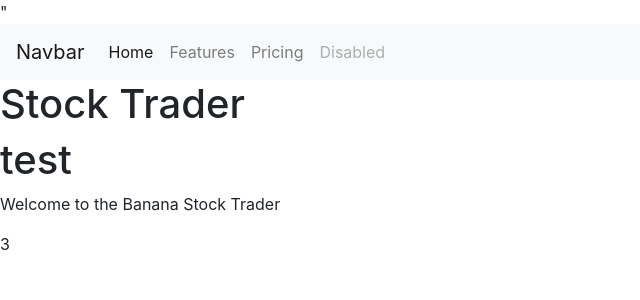
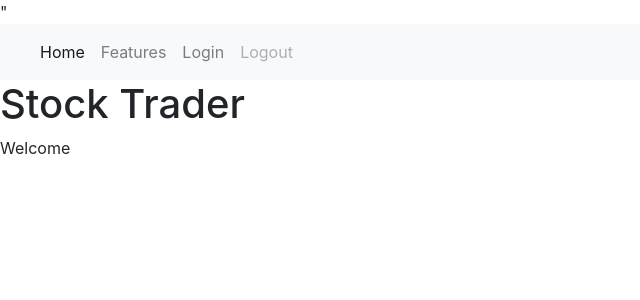
Before and after one commit to Nigleto/Stock-Trader, a Flask app: page / in a window 1280 px wide. Shown: the top 300 px of the page, without its empty margins (0-640 px from the left). Run offline with Flask 2, Linux system fonts and the light colour scheme; some libraries are stand-ins or nearby versions.

Commit message:
effffffff

```diff
--- a/GUI.py
+++ b/GUI.py
@@ -1,7 +1,10 @@
-from flask import Flask, redirect, url_for, render_template, request, session
+from flask import Flask, redirect, url_for, render_template, request, session, flash
+from datetime import timedelta
 
 app = Flask(__name__)
 app.secret_key = "hello"
+app.permanent_session_lifetime = timedelta(minutes=5)
+
 
 @app.route("/admin")
 def admin():
@@ -16,12 +19,16 @@ def home():
 @app.route("/login", methods=["POST", "GET"])
 def login():
     if request.method == "POST":
+        session.permanent = True
         user = request.form["nm"]
         session["user"] = user
+        flash("Login Successful!")
         return redirect(url_for("user"))
     else:
-        if user in session:
-            return redirect
+        if "user" in session:
+            flash("Already Logged In!")
+            return redirect(url_for("user"))
+
         return render_template("login.html")
 
 
@@ -29,14 +36,19 @@ def login():
 def user():
     if "user" in session:
         user = session["user"]
-        return f"<h1>{user}</h1>"
+        return render_template("user.html", user=user)
     else:
+        flash("You are not logged in!")
         return redirect(url_for("login"))
+
 
 @app.route("/logout")
 def logout():
+    if "user" in session:
+        user = session["user"]
+        flash(f"You have been logged out, {user}!", "info")
     session.pop("user", None)
-    return redirect()
+    return redirect(url_for("login"))
 
 
 if __name__ == "__main__":
--- a/templates/base.html
+++ b/templates/base.html
@@ -7,7 +7,7 @@
 </head>
 <body>
     <nav class="navbar navbar-expand-lg navbar-light bg-light">
-        <a class="navbar-brand" href="#">Navbar</a>
+        <a class="navbar-brand" href="#"></a>
             <button class="navbar-toggler" type="button" data-toggle="collapse" data-target="#navbarNav" aria-controls="navbarNav" aria-expanded="false" aria-label="Toggle navigation">
                 <span class="navbar-toggler-icon"></span>
             </button>
@@ -20,10 +20,10 @@
                         <a class="nav-link" href="#">Features</a>
                     </li>
                     <li class="nav-item">
-                        <a class="nav-link" href="#">Pricing</a>
+                        <a class="nav-link" href="http://127.0.0.1:5000/login">Login</a>
                     </li>
                     <li class="nav-item">
-                        <a class="nav-link disabled" href="#" tabindex="-1" aria-disabled="true">Disabled</a>
+                        <a class="nav-link disabled" href="http://127.0.0.1:5000/logout" tabindex="-1" aria-disabled="true">Logout</a>
                     </li>
                 </ul>
             </div>
@@ -34,7 +34,5 @@
         <script src="https://code.jquery.com/jquery-3.3.1.slim.min.js" integrity="sha384-q8i/X+965DzO0rT7abK41JStQIAqVgRVzpbzo5smXKp4YfRvH+8abtTE1Pi6jizo" crossorigin="anonymous"></script>
         <script src="https://cdnjs.cloudflare.com/ajax/libs/popper.js/1.14.7/umd/popper.min.js" integrity="sha384-UO2eT0CpHqdSJQ6hJty5KVphtPhzWj9WO1clHTMGa3JDZwrnQq4sF86dIHNDz0W1" crossorigin="anonymous"></script>
         <script src="https://stackpath.bootstrapcdn.com/bootstrap/4.3.1/js/bootstrap.min.js" integrity="sha384-JjSmVgyd0p3pXB1rRibZUAYoIIy6OrQ6VrjIEaFf/nJGzIxFDsf4x0xIM+B07jRM" crossorigin="anonymous"></script>
-        <p> Welcome to the Banana Stock Trader</p>
-        <p>{{r}}</p>
     </body>
 </html>
--- a/templates/index.html
+++ b/templates/index.html
@@ -1,10 +1,10 @@
 {% extends "base.html" %}
 {% block title %} Home Page {% endblock %}
 {% block content %}
-<h1>test</h1>
+{{"Welcome"}}
 {% endblock %}
 
-<!DOCTYPE html>
+
 <html lang="en">
 <head>
     <meta charset="UTF-8">
```
Also changed, not shown: templates/login.html (+14 -0 lines), templates/user.html (added, +13 -0 lines).
